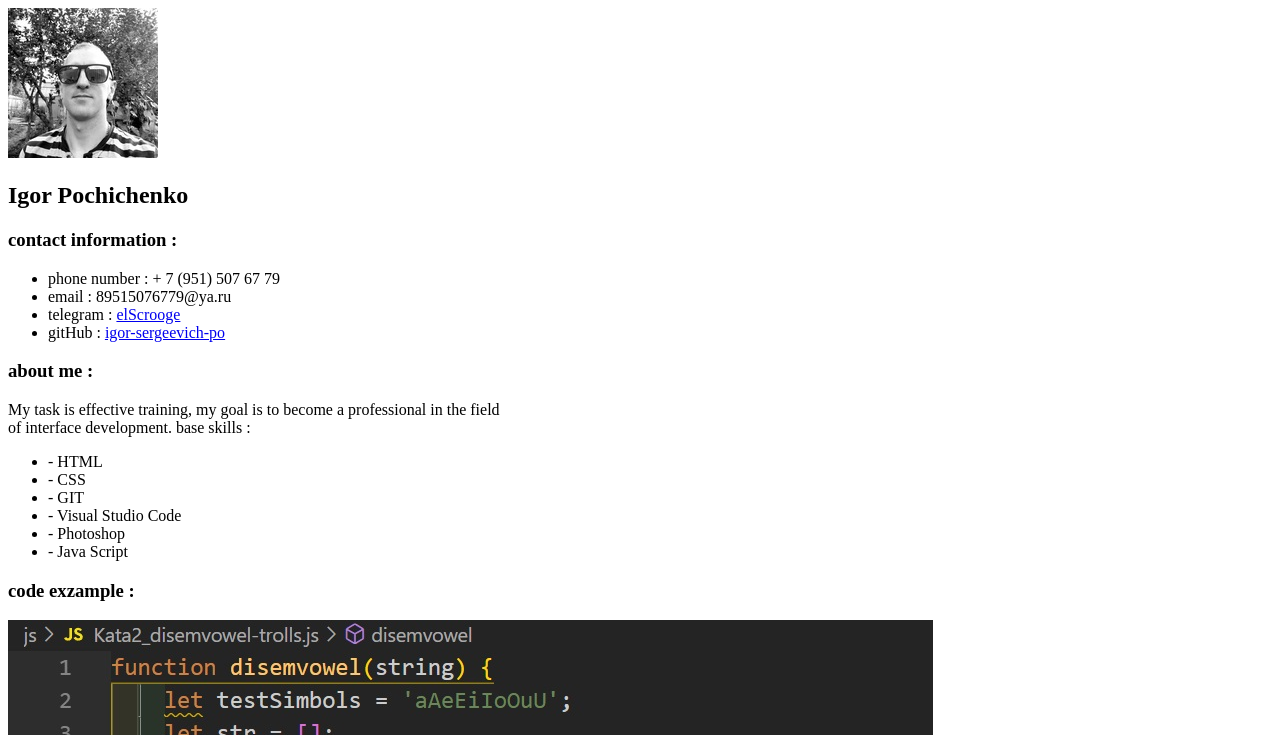
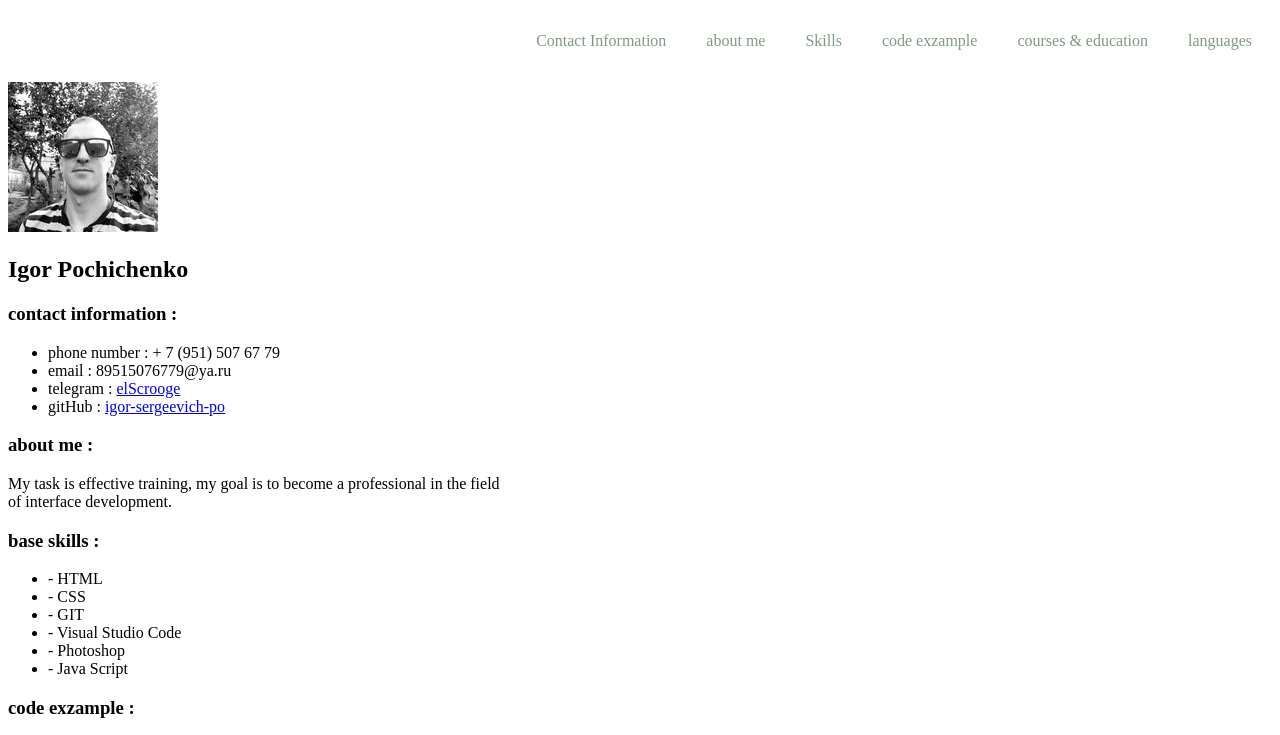
Before and after one commit to igor-sergeevich-po/rsschool-cv_v-01, a plain HTML site: page index.html in a window 1280 px wide. Shown: the top 735 px of the page. Drawn offline with Linux system fonts and the light colour scheme.

```diff
--- a/index.html
+++ b/index.html
@@ -10,12 +10,22 @@
 </head>
 <body>
     <header class="header">
+        <nav class="nav">
+            <ul class="nav-list">
+              <li class="nav-item section-item"><a href="#contacts" class="nav-link">Contact Information</a></li>
+              <li class="nav-item section-item"><a href="#about" class="nav-link">about me</a></li>
+              <li class="nav-item section-item"><a href="#skills" class="nav-link">Skills</a></li>
+              <li class="nav-item section-item"><a href="#code" class="nav-link">code exzample</a></li>
+              <li class="nav-item section-item"><a href="#education" class="nav-link">courses & education</a></li>
+              <li class="nav-item section-item"><a href="#languages" class="nav-link">languages</a></li>
 
+            </ul>
+          </nav>
     </header>
     <img src="assets/img/avatar.jpg" alt="avatar_pictures">
     <h2>Igor Pochichenko</h2>
 
-    <h3>contact information :</h3>
+    <h3 id="contacts">contact information :</h3>
     <ul>
         <li>phone number : + 7 (951) 507 67 79</li>
         <li>email : 89515076779@ya.ru</li>
@@ -23,9 +33,9 @@
         <li>telegram : <a class="base-link" href="https://t.me/elScrooge">elScrooge</a></li>
         <li>gitHub : <a class="base-link" href="https://github.com/igor-sergeevich-po">igor-sergeevich-po</a></li>
     </ul>
-    <h3>about me :</h3>
+    <h3 id="about">about me :</h3>
     My task is effective training, my goal is to become a professional in the field<br> of interface development.
-    base skills :
+    <h3 id="skills">base skills :</h3>
     <ul>
         <li>- HTML</li>
         <li>- CSS</li>
@@ -34,11 +44,11 @@
         <li>- Photoshop</li>
         <li>- Java Script</li>
     </ul>
-    <h3>code exzample :</h3>
+    <h3 id="code">code exzample :</h3>
 
-    <img src="/assets/img/testCodeTrolls.jpg" alt="imageTestCode">
+    <img id="code-exzample" src="/assets/img/testCodeTrolls.jpg" alt="imageTestCode">
 
-    <h3>courses & education :</h3>
+    <h3 id="education">courses & education :</h3>
     <ul>
                 <li> Moscow Technological Institute "VTU", Moscow : automation and management in commercial and administrative spheres - 2015</li>
                 <li> HTML course - sololern : <a class="base-link" href="https://www.sololearn.com/Certificate/1014-9727737/pdf/">course completion certificate</a> </li>
@@ -50,7 +60,7 @@
                   <li> udemy : <a class="base-link" href="https://udemy-certificate.s3.amazonaws.com/image/UC-b9ba6859-672f-4f83-9b0e-5e90cb1cb832.jpg?v=1640435180000">course completion certificate</a></li>
                 </ul>
     </ul>
-    <h3>languages :</h3>
+    <h3 id="languages">languages :</h3>
     <ul>
         <li> russian - main</li>
         <li> english - A2 (Pre-Intermediate)+</li>
--- a/style.css
+++ b/style.css
@@ -1,3 +1,30 @@
 *{
     box-sizing: border-box;
 }
+
+#code-exzample{
+    width: 50%;
+}
+.nav-list {
+    display: flex;
+    justify-content:flex-end;
+    align-items: center;
+  }
+  .nav-list {
+    list-style: none;
+  }
+  .nav-link {
+    padding: 0 20px;
+    line-height: 50px;
+  }
+  .nav-link {
+    transition: .3s;
+  }
+  .section-item a {
+    color: #829985;
+    text-decoration: none;
+    transition: color 0.5s;
+  }
+  .section-item a:hover {
+    color: #4d2323;
+  }
```
Also changed, not shown: 1 other file.
